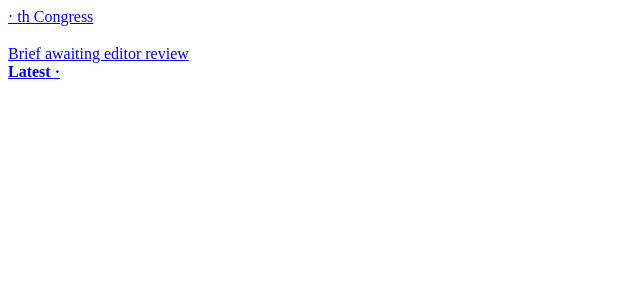
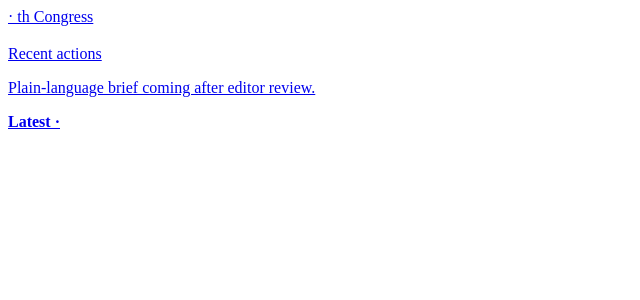
Before and after one commit to aqcunningham/BillBrief, a Django app: template bills/templates/bills/_card.html in a window 1280 px wide. Shown: the top 300 px of the page, without its empty margins (0-640 px from the left). Run offline with Django 5.2, Linux system fonts and the light colour scheme; the template is opened without the code that fills it, so the values that code supplies are empty.

Commit message:
Homepage cards: show recent actions until the brief is approved

```diff
--- a/bills/templates/bills/_card.html
+++ b/bills/templates/bills/_card.html
@@ -26,7 +26,15 @@
       <div class="source-note">Based on the CRS summary of the bill as {{ c.brief.crs_version_phrase }}{% if c.brief.crs_version_date %}, {{ c.brief.crs_version_date|date:"M j, Y" }}{% endif %}.</div>
     {% endif %}
   {% else %}
-    <div class="awaiting">Brief awaiting editor review</div>
+    <div class="recent">
+      <div class="k">Recent actions</div>
+      <ul class="tl">
+        {% for a in c.recent_actions %}
+          <li><time datetime="{{ a.action_date|date:'Y-m-d' }}">{{ a.action_date|date:"M j" }}</time><span>{{ a.text|truncatechars:110 }}</span></li>
+        {% endfor %}
+      </ul>
+      <p class="pending-note">Plain-language brief coming after editor review.</p>
+    </div>
   {% endif %}
 
   <div class="latest"><b>Latest · {{ c.date|date:"M j" }}</b>{{ c.status_text }}{% if c.whats_next %} {{ c.whats_next }}{% endif %}</div>
--- a/bills/templates/bills/home.html
+++ b/bills/templates/bills/home.html
@@ -85,7 +85,11 @@
     .chips { display: flex; flex-wrap: wrap; gap: 8px; }
     .chip { font-size: 15px; font-weight: 600; padding: 6px 13px; border-radius: 999px; background: var(--blue-soft); color: var(--ink); }
     .source-note { font-size: 15px; color: var(--muted); border-top: 1px solid var(--line); padding-top: 14px; }
-    .awaiting { flex: 1; min-height: 240px; border: 2px dashed var(--line); border-radius: 14px; display: flex; align-items: center; justify-content: center; text-align: center; padding: 24px; color: var(--muted); font-style: italic; font-size: 17px; }
+.recent { flex: 1; display: flex; flex-direction: column; gap: 10px; }
+.tl { list-style: none; margin: 0; padding: 0; display: flex; flex-direction: column; gap: 10px; }
+.tl li { display: grid; grid-template-columns: 64px 1fr; gap: 12px; font-size: 16px; line-height: 1.45; }
+.tl time { font-family: var(--mono); font-size: 14px; color: var(--muted); padding-top: 1px; }
+.pending-note { margin: 4px 0 0; font-size: 15px; font-style: italic; color: var(--muted); }
     .card:hover { border-color: var(--blue); }
     .card .top { display: flex; justify-content: space-between; align-items: center; gap: 10px; flex-wrap: wrap; }
     .billno { font-family: var(--mono); font-size: 15px; font-weight: 500; color: var(--muted); }
--- a/bills/views.py
+++ b/bills/views.py
@@ -118,6 +118,7 @@ def home(request):
             "whats_next": whats_next,
             "date": action.action_date,
             "tracker": tracker_steps(bill, action.action_date),   # new
+            "recent_action": bill.actions.filter(action_date__lte=action.action_date).order_by("-action_date")[:4],
         })
 
     # 2. Recently published briefs: newest approved brief per bill.
```
